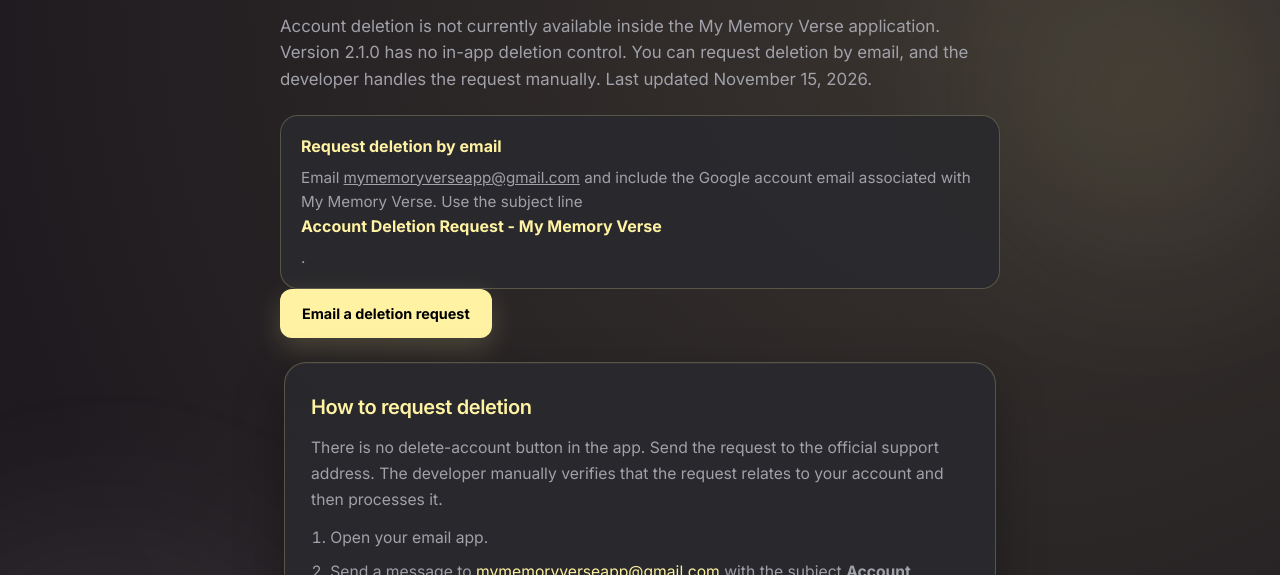
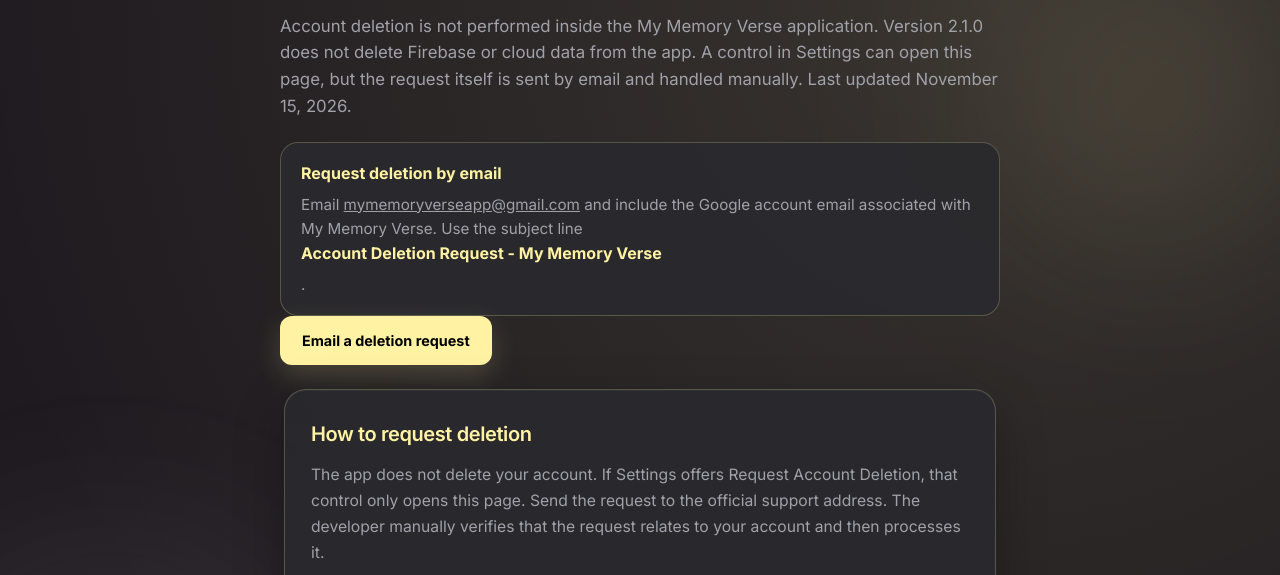
Before and after one commit to keynentt/redeemerdev.github.io, a plain HTML site: page delete-account.html in a window 1280 px wide. Shown: the part 205-780 px from the top of the page. Drawn offline with Linux system fonts and the light colour scheme.

Commit message:
State that in-app deletion only opens the request page
Co-authored-by: Cursor <cursoragent@cursor.com>

```diff
--- a/delete-account.html
+++ b/delete-account.html
@@ -80,9 +80,10 @@
         <div class="label">Account &amp; data</div>
         <h1 id="delete-title">Delete Your Account</h1>
         <p>
-          Account deletion is not currently available inside the My Memory Verse application.
-          Version 2.1.0 has no in-app deletion control. You can request deletion by email, and
-          the developer handles the request manually. Last updated November 15, 2026.
+          Account deletion is not performed inside the My Memory Verse application.
+          Version 2.1.0 does not delete Firebase or cloud data from the app. A control in
+          Settings can open this page, but the request itself is sent by email and handled
+          manually. Last updated November 15, 2026.
         </p>
         <div class="mmv-legal-callout">
           <strong>Request deletion by email</strong>
@@ -109,9 +110,10 @@
       <article class="mmv-legal-card" id="how-to-request">
         <h2 id="how-request-title">How to request deletion</h2>
         <p>
-          There is no delete-account button in the app. Send the request to the official support
-          address. The developer manually verifies that the request relates to your account and
-          then processes it.
+          The app does not delete your account. If Settings offers Request Account Deletion, that
+          control only opens this page. Send the request to the official support address. The
+          developer manually verifies that the request relates to your account and then processes
+          it.
         </p>
         <ol class="mmv-legal-steps">
           <li>Open your email app.</li>
```
